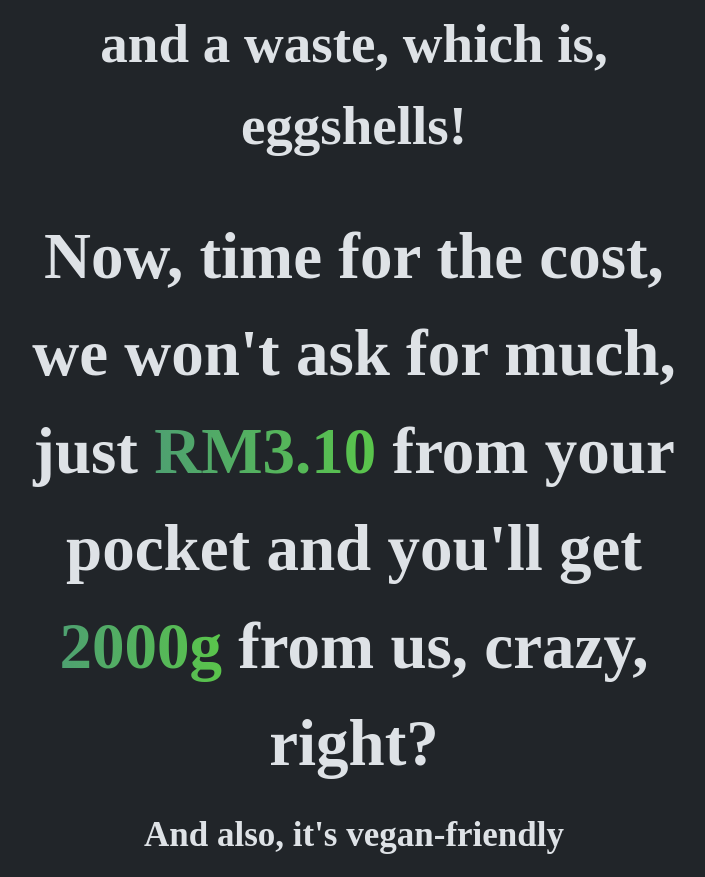
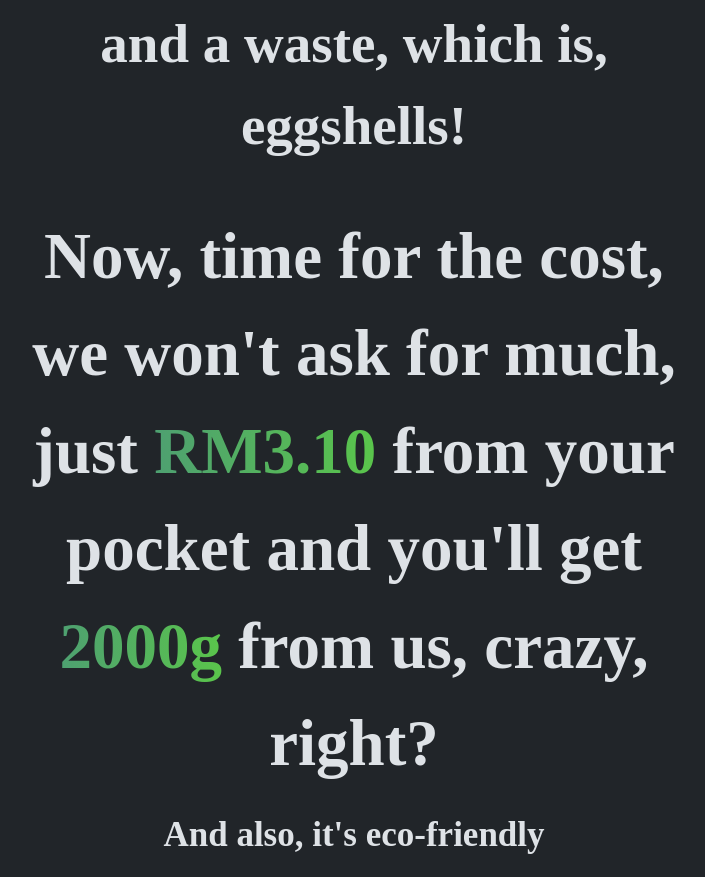
Before and after one commit to FluaOnYT/fluaonyt.github.io, a plain HTML site: page products.html in a window 1280 px wide. Shown: the part 3439-4316 px from the top of the page, without its empty margins (286-991 px from the left). Drawn offline with nearby package versions, Linux system fonts and the light colour scheme; a web font is replaced by a local one.

Commit message:
Update products.html

```diff
--- a/products.html
+++ b/products.html
@@ -91,7 +91,7 @@
         Now, time for the cost, we won't ask for much, just <span style="max-width: 700px; font-size: 65px; font-weight: bold; background-image: linear-gradient(90deg, rgba(78,160,113,1) 0%, rgba(90,197,75,1) 100%); -webkit-background-clip: text; -webkit-text-fill-color: transparent; font-weight: bold;">RM3.10</span> from your pocket and you'll get <span style="max-width: 700px; font-size: 65px; font-weight: bold; background-image: linear-gradient(90deg, rgba(78,160,113,1) 0%, rgba(90,197,75,1) 100%); -webkit-background-clip: text; -webkit-text-fill-color: transparent; font-weight: bold;">2000g</span> from us, crazy, right?
       </p>
       <p style="max-width: 700px; font-size: 35px; font-weight: bold;">
-        And also, it's vegan-friendly
+        And also, it's eco-friendly
       </p>
     </center>
 
```
